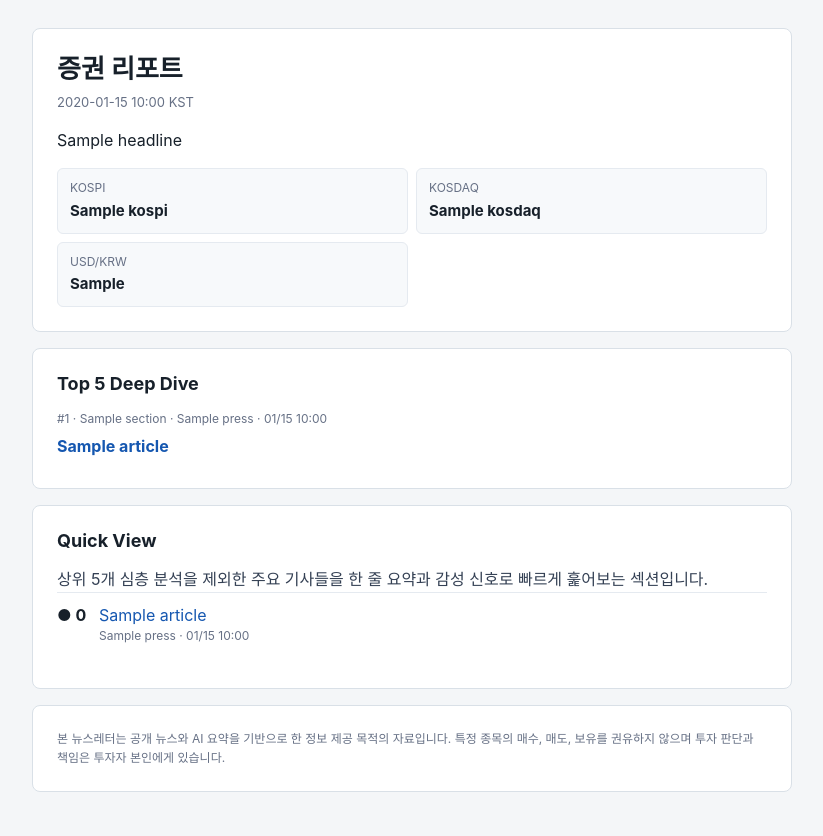
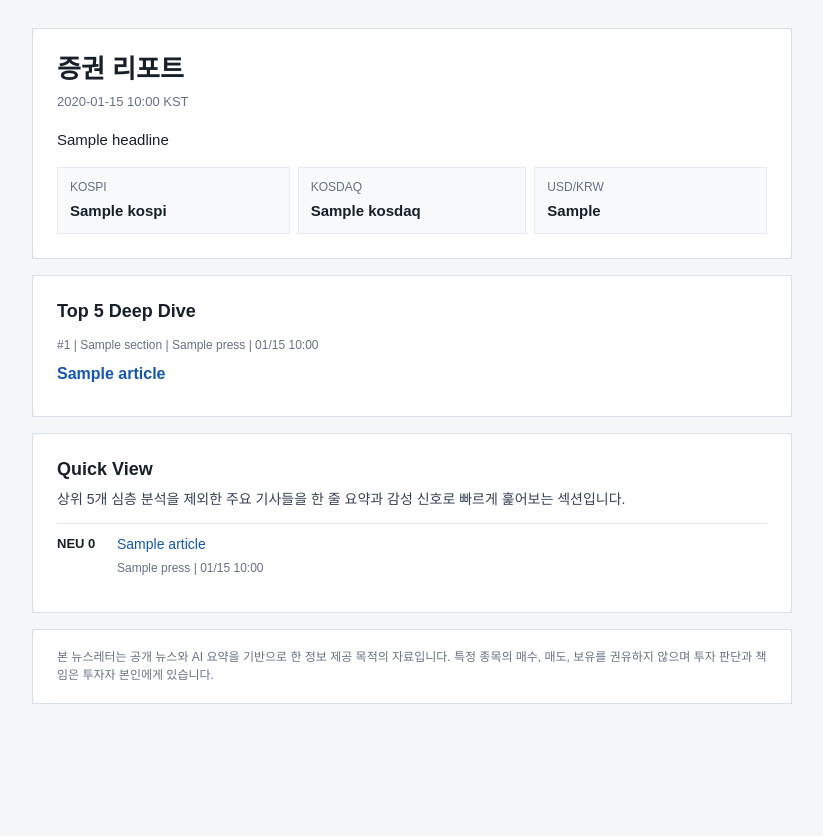
Before and after one commit to nodb/ai-stockinsight-daily, a Python web app: template templates/newsletter.html.j2 in a window 1280 px wide. Shown: the whole page, without its empty margins (228-1051 px from the left). After the commit the page ends 704 px from the top, so only its background shows below. Run offline with Jinja, Linux system fonts and the light colour scheme; the template is opened without the code that fills it: most values are stand-ins (such as "Sample title", 1, 10 or a date in 2020).

Commit message:
CSS 스타일 변경 (class 기반 -> table 기반)

```diff
--- a/main.py
+++ b/main.py
@@ -63,6 +63,7 @@ def main() -> None:
 
     emailer = NewsletterEmailer(settings=settings)
     html = emailer.render_html(ranked_articles, analysis, macro)
+    text = emailer.render_text(ranked_articles, analysis, macro)
     subject = emailer.build_subject(macro.generated_at)
 
     if args.dry_run:
@@ -73,7 +74,7 @@ def main() -> None:
         LOGGER.info("Rendered newsletter: %s", output_path.resolve())
         return
 
-    emailer.send(subject=subject, html=html)
+    emailer.send(subject=subject, html=html, text=text)
     LOGGER.info("Newsletter sent to %s", ", ".join(settings.mail_to))
 
 
--- a/templates/newsletter.html.j2
+++ b/templates/newsletter.html.j2
@@ -4,192 +4,130 @@
     <meta charset="utf-8">
     <meta name="viewport" content="width=device-width, initial-scale=1">
     <title>증권 리포트</title>
-    <style>
-      body {
-        margin: 0;
-        padding: 0;
-        background: #f4f6f8;
-        color: #17202a;
-        font-family: -apple-system, BlinkMacSystemFont, "Segoe UI", Arial, sans-serif;
-        line-height: 1.55;
-      }
-      .wrap {
-        max-width: 760px;
-        margin: 0 auto;
-        padding: 28px 16px;
-      }
-      .panel {
-        background: #ffffff;
-        border: 1px solid #d9e0e7;
-        border-radius: 8px;
-        padding: 24px;
-        margin-bottom: 16px;
-      }
-      h1, h2, h3 {
-        margin: 0;
-        line-height: 1.25;
-      }
-      h1 {
-        font-size: 26px;
-      }
-      h2 {
-        font-size: 18px;
-        margin-bottom: 14px;
-      }
-      h3 {
-        font-size: 16px;
-        margin-bottom: 8px;
-      }
-      a {
-        color: #1557b0;
-        text-decoration: none;
-      }
-      .date {
-        color: #667085;
-        margin-top: 6px;
-        font-size: 13px;
-      }
-      .macro {
-        display: grid;
-        grid-template-columns: repeat(2, minmax(0, 1fr));
-        gap: 8px;
-        margin-top: 16px;
-      }
-      .metric {
-        background: #f7f9fb;
-        border: 1px solid #e5eaf0;
-        border-radius: 6px;
-        padding: 10px 12px;
-      }
-      .metric span {
-        display: block;
-        color: #667085;
-        font-size: 12px;
-      }
-      .metric strong {
-        font-size: 15px;
-      }
-      .article {
-        border-top: 1px solid #e5eaf0;
-        padding-top: 16px;
-        margin-top: 16px;
-      }
-      .article:first-of-type {
-        border-top: 0;
-        padding-top: 0;
-        margin-top: 0;
-      }
-      .meta {
-        color: #667085;
-        font-size: 12px;
-        margin-bottom: 8px;
-      }
-      .badges {
-        margin-top: 10px;
-      }
-      .badge {
-        display: inline-block;
-        border: 1px solid #cfd8e3;
-        border-radius: 999px;
-        color: #344054;
-        padding: 2px 8px;
-        font-size: 12px;
-        margin: 0 4px 4px 0;
-      }
-      .quick {
-        width: 100%;
-        border-collapse: collapse;
-      }
-      .quick td {
-        border-top: 1px solid #e5eaf0;
-        padding: 10px 0;
-        vertical-align: top;
-      }
-      .quick .signal {
-        width: 42px;
-        font-weight: 700;
-      }
-      .summary {
-        color: #344054;
-        margin: 6px 0 0;
-      }
-      .disclaimer {
-        color: #667085;
-        font-size: 12px;
-      }
-      @media (max-width: 560px) {
-        .macro {
-          grid-template-columns: 1fr;
-        }
-        .panel {
-          padding: 18px;
-        }
-      }
-    </style>
   </head>
-  <body>
-    <div class="wrap">
-      <div class="panel">
-        <h1>증권 리포트</h1>
-        <div class="date">{{ generated_at.strftime("%Y-%m-%d %H:%M KST") }}</div>
-        <p>{{ headline }}</p>
-        <div class="macro">
-          <div class="metric"><span>KOSPI</span><strong>{{ macro.kospi or "N/A" }}</strong></div>
-          <div class="metric"><span>KOSDAQ</span><strong>{{ macro.kosdaq or "N/A" }}</strong></div>
-          <div class="metric"><span>USD/KRW</span><strong>{{ macro.usd_krw or "N/A" }}</strong></div>
-        </div>
-      </div>
+  <body style="margin:0; padding:0; background-color:#f4f6f8; color:#17202a; font-family:Arial, 'Malgun Gothic', sans-serif; line-height:1.55;">
+    <table role="presentation" width="100%" cellspacing="0" cellpadding="0" border="0" bgcolor="#f4f6f8" style="width:100%; background-color:#f4f6f8; margin:0; padding:0;">
+      <tr>
+        <td align="center" style="padding:28px 12px;">
+          <table role="presentation" width="760" cellspacing="0" cellpadding="0" border="0" style="width:760px; max-width:760px; border-collapse:collapse;">
+            <tr>
+              <td bgcolor="#ffffff" style="background-color:#ffffff; border:1px solid #d9e0e7; border-radius:8px; padding:24px;">
+                <h1 style="margin:0; color:#17202a; font-size:26px; line-height:1.25; font-weight:700;">증권 리포트</h1>
+                <p style="margin:6px 0 0; color:#667085; font-size:13px;">{{ generated_at.strftime("%Y-%m-%d %H:%M KST") }}</p>
+                <p style="margin:16px 0 0; color:#17202a; font-size:15px;">{{ headline }}</p>
 
-      <div class="panel">
-        <h2>Top 5 Deep Dive</h2>
+                <table role="presentation" width="100%" cellspacing="0" cellpadding="0" border="0" style="width:100%; border-collapse:collapse; margin-top:16px;">
+                  <tr>
+                    <td width="33.33%" valign="top" style="padding:0 4px 0 0;">
+                      <table role="presentation" width="100%" cellspacing="0" cellpadding="0" border="0" bgcolor="#f7f9fb" style="width:100%; background-color:#f7f9fb; border:1px solid #e5eaf0; border-collapse:collapse;">
+                        <tr>
+                          <td style="padding:10px 12px;">
+                            <p style="margin:0; color:#667085; font-size:12px;">KOSPI</p>
+                            <p style="margin:3px 0 0; color:#17202a; font-size:15px; font-weight:700;">{{ macro.kospi or "N/A" }}</p>
+                          </td>
+                        </tr>
+                      </table>
+                    </td>
+                    <td width="33.33%" valign="top" style="padding:0 4px;">
+                      <table role="presentation" width="100%" cellspacing="0" cellpadding="0" border="0" bgcolor="#f7f9fb" style="width:100%; background-color:#f7f9fb; border:1px solid #e5eaf0; border-collapse:collapse;">
+                        <tr>
+                          <td style="padding:10px 12px;">
+                            <p style="margin:0; color:#667085; font-size:12px;">KOSDAQ</p>
+                            <p style="margin:3px 0 0; color:#17202a; font-size:15px; font-weight:700;">{{ macro.kosdaq or "N/A" }}</p>
+                          </td>
+                        </tr>
+                      </table>
+                    </td>
+                    <td width="33.33%" valign="top" style="padding:0 0 0 4px;">
+                      <table role="presentation" width="100%" cellspacing="0" cellpadding="0" border="0" bgcolor="#f7f9fb" style="width:100%; background-color:#f7f9fb; border:1px solid #e5eaf0; border-collapse:collapse;">
+                        <tr>
+                          <td style="padding:10px 12px;">
+                            <p style="margin:0; color:#667085; font-size:12px;">USD/KRW</p>
+                            <p style="margin:3px 0 0; color:#17202a; font-size:15px; font-weight:700;">{{ macro.usd_krw or "N/A" }}</p>
+                          </td>
+                        </tr>
+                      </table>
+                    </td>
+                  </tr>
+                </table>
+              </td>
+            </tr>
+
+            <tr>
+              <td height="16" style="font-size:16px; line-height:16px;">&nbsp;</td>
+            </tr>
+
+            <tr>
+              <td bgcolor="#ffffff" style="background-color:#ffffff; border:1px solid #d9e0e7; border-radius:8px; padding:24px;">
+                <h2 style="margin:0 0 14px; color:#17202a; font-size:18px; line-height:1.25; font-weight:700;">Top 5 Deep Dive</h2>
                 {% for article in top_articles %}
                   {% set item = analysis.get(article.article_id) %}
-          <div class="article">
-            <div class="meta">#{{ loop.index }} · {{ article.section }} · {{ article.press }} · {{ article.published_at.strftime("%m/%d %H:%M") }}</div>
-            <h3><a href="{{ article.url }}">{{ article.title }}</a></h3>
+                  <table role="presentation" width="100%" cellspacing="0" cellpadding="0" border="0" style="width:100%; border-collapse:collapse;{% if not loop.first %} border-top:1px solid #e5eaf0; margin-top:16px;{% endif %}">
+                    <tr>
+                      <td style="{% if not loop.first %}padding-top:16px;{% endif %}">
+                        <p style="margin:0 0 8px; color:#667085; font-size:12px;">#{{ loop.index }} | {{ article.section }} | {{ article.press }} | {{ article.published_at.strftime("%m/%d %H:%M") }}</p>
+                        <h3 style="margin:0 0 8px; color:#17202a; font-size:16px; line-height:1.35; font-weight:700;">
+                          <a href="{{ article.url }}" style="color:#1557b0; text-decoration:none;">{{ article.title }}</a>
+                        </h3>
                         {% if item %}
-              <p class="summary">{{ item.summary }}</p>
-              <p>{{ item.insight }}</p>
-              <div class="badges">
-                <span class="badge">{{ item.sentiment|sentiment_icon }} {{ item.sentiment }} {{ item.sentiment_score|score_label }}</span>
+                          <p style="margin:6px 0 0; color:#344054; font-size:14px;">{{ item.summary }}</p>
+                          <p style="margin:10px 0 0; color:#17202a; font-size:14px;">{{ item.insight }}</p>
+                          <p style="margin:10px 0 0;">
+                            <span style="display:inline-block; color:#344054; border:1px solid #cfd8e3; padding:2px 8px; font-size:12px;">{{ item.sentiment|sentiment_icon }} {{ item.sentiment_score|score_label }}</span>
                             {% for ticker in article.tickers %}
-                  <span class="badge">{{ ticker.name }} {{ ticker.code }}</span>
+                              <span style="display:inline-block; color:#344054; border:1px solid #cfd8e3; padding:2px 8px; font-size:12px;">{{ ticker.name }} {{ ticker.code }}</span>
                             {% endfor %}
                             {% for sector in item.beneficiary_sectors %}
-                  <span class="badge">{{ sector }}</span>
+                              <span style="display:inline-block; color:#344054; border:1px solid #cfd8e3; padding:2px 8px; font-size:12px;">{{ sector }}</span>
                             {% endfor %}
-              </div>
+                          </p>
                           {% if item.risk_factors %}
-                <p class="summary">리스크: {{ item.risk_factors|join(", ") }}</p>
+                            <p style="margin:8px 0 0; color:#344054; font-size:13px;">리스크: {{ item.risk_factors|join(", ") }}</p>
                           {% endif %}
                         {% endif %}
-          </div>
+                      </td>
+                    </tr>
+                  </table>
                 {% endfor %}
-      </div>
+              </td>
+            </tr>
 
-      <div class="panel">
-        <h2>Quick View</h2>
-        <p class="summary">상위 5개 심층 분석을 제외한 주요 기사들을 한 줄 요약과 감성 신호로 빠르게 훑어보는 섹션입니다.</p>
-        <table class="quick">
-          <tbody>
+            <tr>
+              <td height="16" style="font-size:16px; line-height:16px;">&nbsp;</td>
+            </tr>
+
+            <tr>
+              <td bgcolor="#ffffff" style="background-color:#ffffff; border:1px solid #d9e0e7; border-radius:8px; padding:24px;">
+                <h2 style="margin:0 0 8px; color:#17202a; font-size:18px; line-height:1.25; font-weight:700;">Quick View</h2>
+                <p style="margin:0 0 12px; color:#344054; font-size:14px;">상위 5개 심층 분석을 제외한 주요 기사들을 한 줄 요약과 감성 신호로 빠르게 훑어보는 섹션입니다.</p>
+                <table role="presentation" width="100%" cellspacing="0" cellpadding="0" border="0" style="width:100%; border-collapse:collapse;">
                   {% for article in quick_articles %}
                     {% set item = analysis.get(article.article_id) %}
                     <tr>
-                <td class="signal">{{ item.sentiment|sentiment_icon if item else "●" }} {{ item.sentiment_score|score_label if item else "0" }}</td>
-                <td>
-                  <a href="{{ article.url }}">{{ article.title }}</a>
-                  <div class="meta">{{ article.press }} · {{ article.published_at.strftime("%m/%d %H:%M") }}</div>
-                  {% if item %}<p class="summary">{{ item.summary }}</p>{% endif %}
+                      <td width="52" valign="top" style="width:52px; border-top:1px solid #e5eaf0; padding:10px 8px 10px 0; color:#17202a; font-size:13px; font-weight:700;">{{ item.sentiment|sentiment_icon if item else "NEU" }} {{ item.sentiment_score|score_label if item else "0" }}</td>
+                      <td valign="top" style="border-top:1px solid #e5eaf0; padding:10px 0; color:#17202a; font-size:14px;">
+                        <a href="{{ article.url }}" style="color:#1557b0; text-decoration:none;">{{ article.title }}</a>
+                        <p style="margin:4px 0 0; color:#667085; font-size:12px;">{{ article.press }} | {{ article.published_at.strftime("%m/%d %H:%M") }}</p>
+                        {% if item %}<p style="margin:6px 0 0; color:#344054; font-size:13px;">{{ item.summary }}</p>{% endif %}
                       </td>
                     </tr>
                   {% endfor %}
-          </tbody>
                 </table>
-      </div>
+              </td>
+            </tr>
 
-      <div class="panel disclaimer">
+            <tr>
+              <td height="16" style="font-size:16px; line-height:16px;">&nbsp;</td>
+            </tr>
+
+            <tr>
+              <td bgcolor="#ffffff" style="background-color:#ffffff; border:1px solid #d9e0e7; border-radius:8px; padding:18px 24px; color:#667085; font-size:12px;">
                 본 뉴스레터는 공개 뉴스와 AI 요약을 기반으로 한 정보 제공 목적의 자료입니다. 특정 종목의 매수, 매도, 보유를 권유하지 않으며 투자 판단과 책임은 투자자 본인에게 있습니다.
-      </div>
-    </div>
+              </td>
+            </tr>
+          </table>
+        </td>
+      </tr>
+    </table>
   </body>
 </html>
```
Also changed, not shown: stockinsight/emailer.py (+43 -2 lines). Lines whose indentation alone changed are shown as unchanged.
